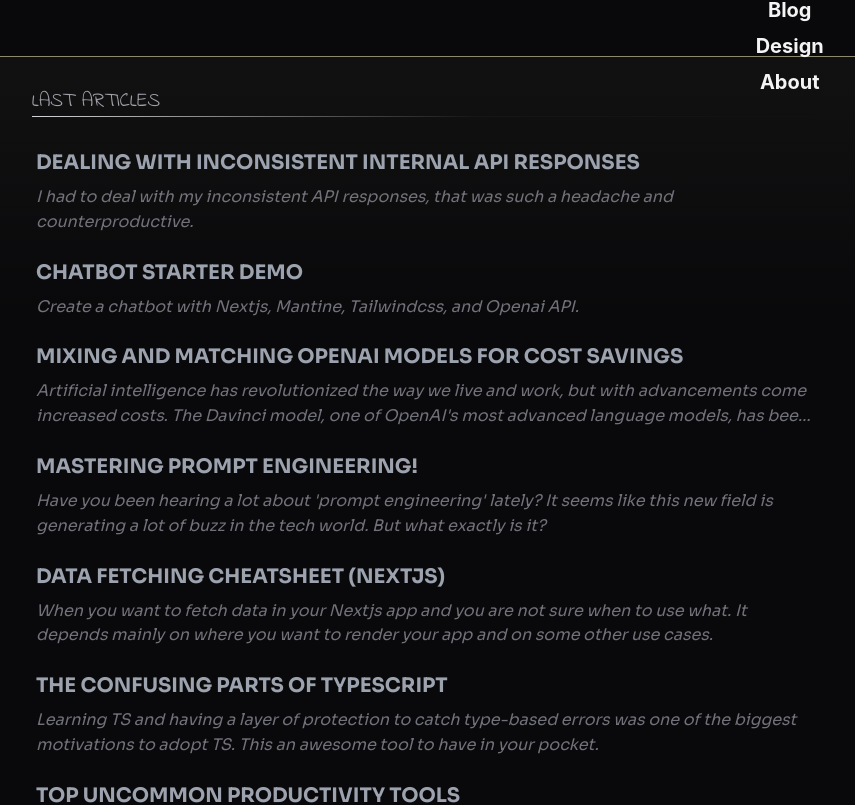
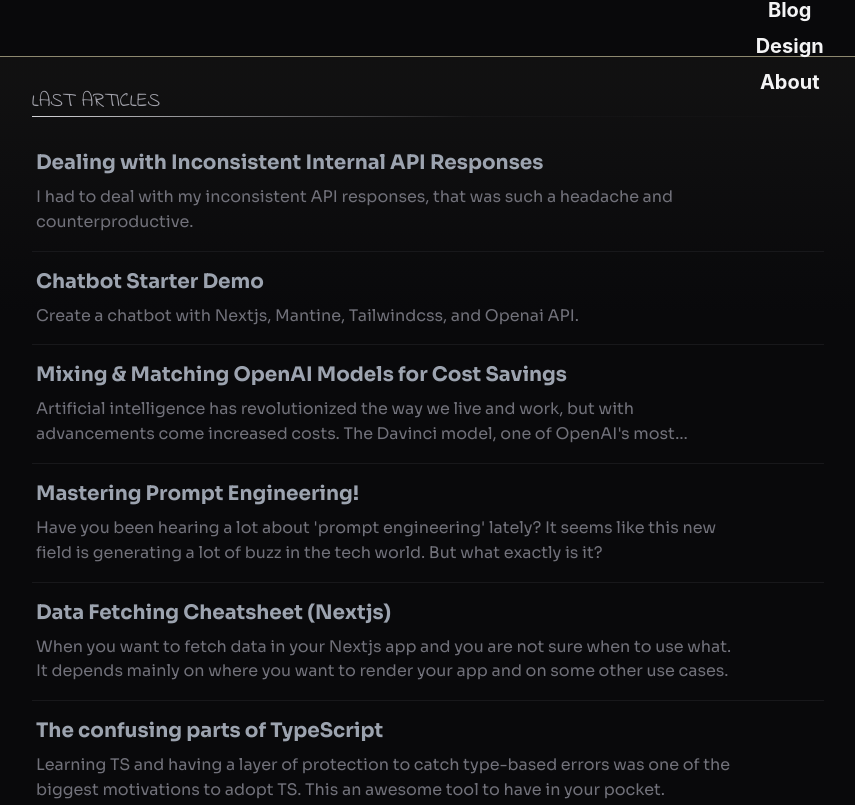
Before and after one commit to Ali-Hussein-dev/Ali-Hussein-dev, a Next.js app: page /Blog in a window 1280 px wide. Shown: the top 805 px of the page, without its empty margins (168-1023 px from the left). Built offline with nearby package versions, Linux system fonts and the light colour scheme; what tailwind-custom-utilities, tailwindcss-highlights would draw is missing.

Commit message:
style: tweak the blogs section

```diff
--- a/app/Blog/page.tsx
+++ b/app/Blog/page.tsx
@@ -11,6 +11,7 @@ export const metadata: Metadata = {
   description:
     'Blog about Nextjs, Reactjs, Tailwindcss, Typescript, AI and more',
 }
+// https://tomaslau.com/
 //=======================
 const Blog: React.FC = () => (
   <div className="w-full relative">
@@ -20,21 +21,24 @@ const Blog: React.FC = () => (
         <Title title="Last Articles" />
         <div className="max-auto">
           {blogs.map((o, i) => (
+            <div
+              key={i}
+              className="border-b pb-2 border-zinc-900 md:max-w-[90%]"
+            >
               <a
                 href={o.url}
                 target="_blank"
                 rel="noreferrer"
-              key={i}
-              className="flex flex-col pb-2 pt-4 rounded-sm hover:bg-zinc-400/10 lg:flex-row group px-1"
+                className="flex pb-2 pt-4 rounded-sm hover:bg-zinc-400/10  group px-1"
               >
-              <div className="order-2 w-full lg:self-start">
+                <div className="w-full">
                   <div>
-                  <h2 className="w-10/12 text-xl font-bold text-gray-400 uppercase mb-2">
+                    <h2 className="w-10/12 text-xl font-bold text-gray-400 mb-2">
                       {o.title}
                     </h2>
                     <Text
                       lineClamp={2}
-                    className="pr-4 italic !text-zinc-500 md:w-11/12"
+                      className="pr-4 !text-zinc-500 md:w-11/12"
                     >
                       {o.description}
                     </Text>
@@ -44,6 +48,7 @@ const Blog: React.FC = () => (
                   </div>
                 </div>
               </a>
+            </div>
           ))}
         </div>
       </div>
--- a/db/blogs.json
+++ b/db/blogs.json
@@ -12,7 +12,7 @@
     "description": "Create a chatbot with Nextjs, Mantine, Tailwindcss, and Openai API."
   },
   {
-    "title": "Mixing and Matching OpenAI Models for Cost Savings",
+    "title": "Mixing & Matching OpenAI Models for Cost Savings",
     "url": "https://ali-blog.hashnode.dev/mixing-and-matching-openai-models-for-cost-savings",
     "pub": "Feb 02, 2023",
     "description": "Artificial intelligence has revolutionized the way we live and work, but with advancements come increased costs. The Davinci model, one of OpenAI's most advanced language models, has been a game-changer in the industry, but its high cost might not be suitable for every use case."
--- a/db/projects.json
+++ b/db/projects.json
@@ -1,5 +1,5 @@
 [
-    {
+  {
     "href": "https://indie-starter.dev",
     "name": "Indie Starter Kit",
     "description": "A SaaS boilerplate for indie hackers. It includes a landing page, pricing section, and billing system.",
```
Lines whose indentation alone changed are shown as unchanged.
